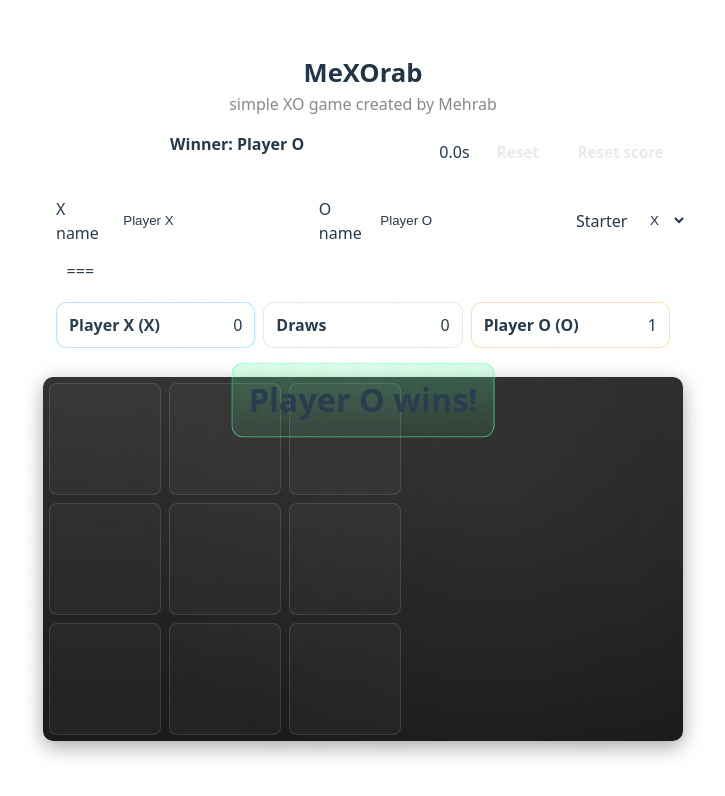
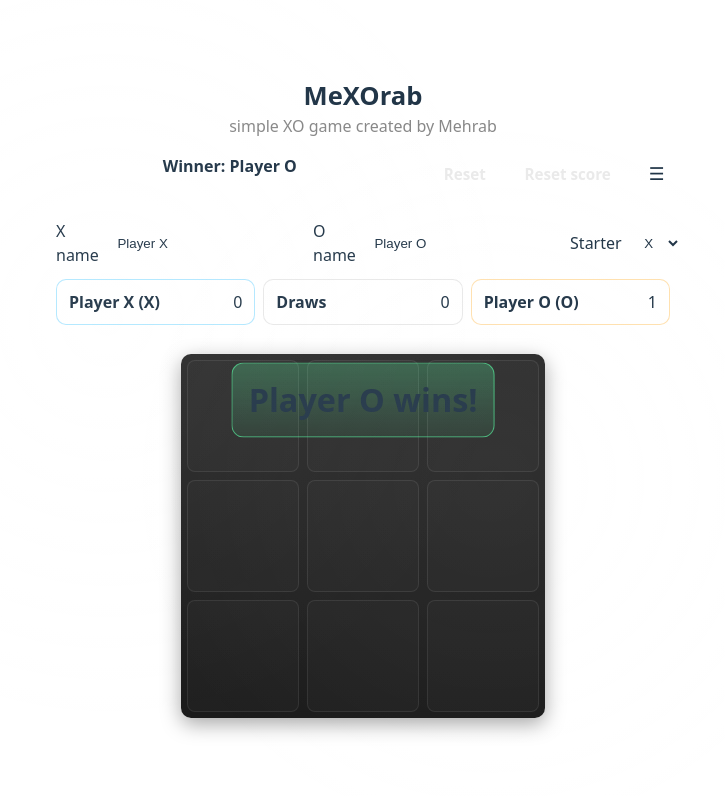
Before and after one commit to mehrawbmh/MeXOrab, a React (Vite) app: page / in a window 1280 px wide. Shown: the top 796 px of the page, without its empty margins (277-1002 px from the left). Built offline with nearby package versions, Linux system fonts and the light colour scheme.

Commit message:
fix(ux): center board precisely, stop timer at end, better history toggle
- Wrap board in centered container and adjust grid; fix left offset issue
- Stop countdown when game ends or resets; render timer only when active
- Replace '===' with a proper icon button placed in controls

```diff
--- a/src/App.css
+++ b/src/App.css
@@ -28,7 +28,7 @@
 
 .controls {
   display: grid;
-  grid-template-columns: 1fr auto auto;
+  grid-template-columns: 1fr auto auto auto;
   align-items: center;
   gap: 8px;
   margin-bottom: 10px;
@@ -64,6 +64,11 @@
   border-radius: 10px;
   box-shadow: 0 6px 20px rgba(0,0,0,0.35);
   margin: 0 auto; /* center board */
+}
+
+.board-wrap {
+  display: grid;
+  place-items: center; /* strong centering */
 }
 
 .cell {
@@ -162,19 +167,21 @@
 }
 
 /* History menu (collapsed by default) */
-.menu-toggle {
-  margin-left: auto;
-  border-radius: 8px;
+.icon-button {
+  justify-self: end;
+  border-radius: 10px;
   border: 1px solid rgba(255,255,255,0.12);
   padding: 0.4rem 0.6rem;
-  background: rgba(255,255,255,0.04);
+  background: rgba(255,255,255,0.06);
   color: inherit;
+  font-size: 1.1rem;
+  line-height: 1;
 }
 
 .history-menu {
   position: absolute;
-  top: 12px;
-  right: 12px;
+  top: 8px;
+  right: 8px;
   z-index: 20;
   min-width: 200px;
   max-height: 60vh;
--- a/src/App.tsx
+++ b/src/App.tsx
@@ -36,6 +36,7 @@ function App() {
     if (!deadlineTs) return 0
     return Math.max(0, deadlineTs - nowTs)
   }, [deadlineTs, nowTs])
+  const timerActive = Boolean(deadlineTs) && !displayWinner && !isDraw
 
   function currentPlayer(): 'X' | 'O' {
     const isEven = stepNumber % 2 === 0
@@ -64,6 +65,7 @@ function App() {
     setHistory([Array<CellValue>(9).fill(null)])
     setStepNumber(0)
     setForcedWinner(null)
+    setDeadlineTs(null)
     if (resetTimerRef.current) {
       clearTimeout(resetTimerRef.current)
       resetTimerRef.current = null
@@ -78,11 +80,12 @@ function App() {
     setScore({ X: 0, O: 0, Draws: 0 })
   }
 
-  // Ticker
+  // Ticker (only while timer is active)
   useEffect(() => {
-    const id = setInterval(() => setNowTs(Date.now()), 100)
-    return () => clearInterval(id)
-  }, [])
+    if (!timerActive) return
+    const id = window.setInterval(() => setNowTs(Date.now()), 100)
+    return () => window.clearInterval(id)
+  }, [timerActive])
 
   // Reset deadline whenever it's a playable latest position without result
   useEffect(() => {
@@ -155,9 +158,11 @@ function App() {
             ? 'Draw'
             : `Next: ${currentPlayer() === 'X' ? playerXName : playerOName}`}
         </div>
+        {timerActive && (
           <div className="timer" aria-label="Time remaining">
             {(remainingMs / 1000).toFixed(1)}s
           </div>
+        )}
         <div className="buttons">
           <button className="reset" onClick={resetGame} aria-label="Reset game">
             Reset
@@ -170,6 +175,16 @@ function App() {
             Reset score
           </button>
         </div>
+        <button
+          className="icon-button"
+          aria-expanded={historyOpen}
+          aria-controls="history-menu"
+          onClick={() => setHistoryOpen((v) => !v)}
+          title="Toggle history menu"
+          aria-label="Toggle history"
+        >
+          ☰
+        </button>
       </div>
 
       <section className="panel" aria-label="Settings and scoreboard">
@@ -205,15 +220,7 @@ function App() {
               Change starter when a new game begins
             </span>
           )}
-          <button
-            className="menu-toggle"
-            aria-expanded={historyOpen}
-            aria-controls="history-menu"
-            onClick={() => setHistoryOpen((v) => !v)}
-            title="Toggle history menu"
-          >
-            ===
-          </button>
+
         </div>
 
         <div className="scoreboard" role="group" aria-label="Scoreboard">
@@ -232,6 +239,7 @@ function App() {
         </div>
       </section>
 
+      <div className="board-wrap">
         <div
           className="board"
           role="grid"
@@ -249,11 +257,12 @@ function App() {
               ].join(' ').trim()}
               aria-label={`cell ${index + 1}`}
               onClick={() => handleCellClick(index)}
-            disabled={Boolean(result) || value !== null}
+              disabled={Boolean(displayWinner) || isDraw || value !== null}
             >
               {value ?? ''}
             </button>
           ))}
+        </div>
       </div>
 
       <section
```
Lines whose indentation alone changed are shown as unchanged.
